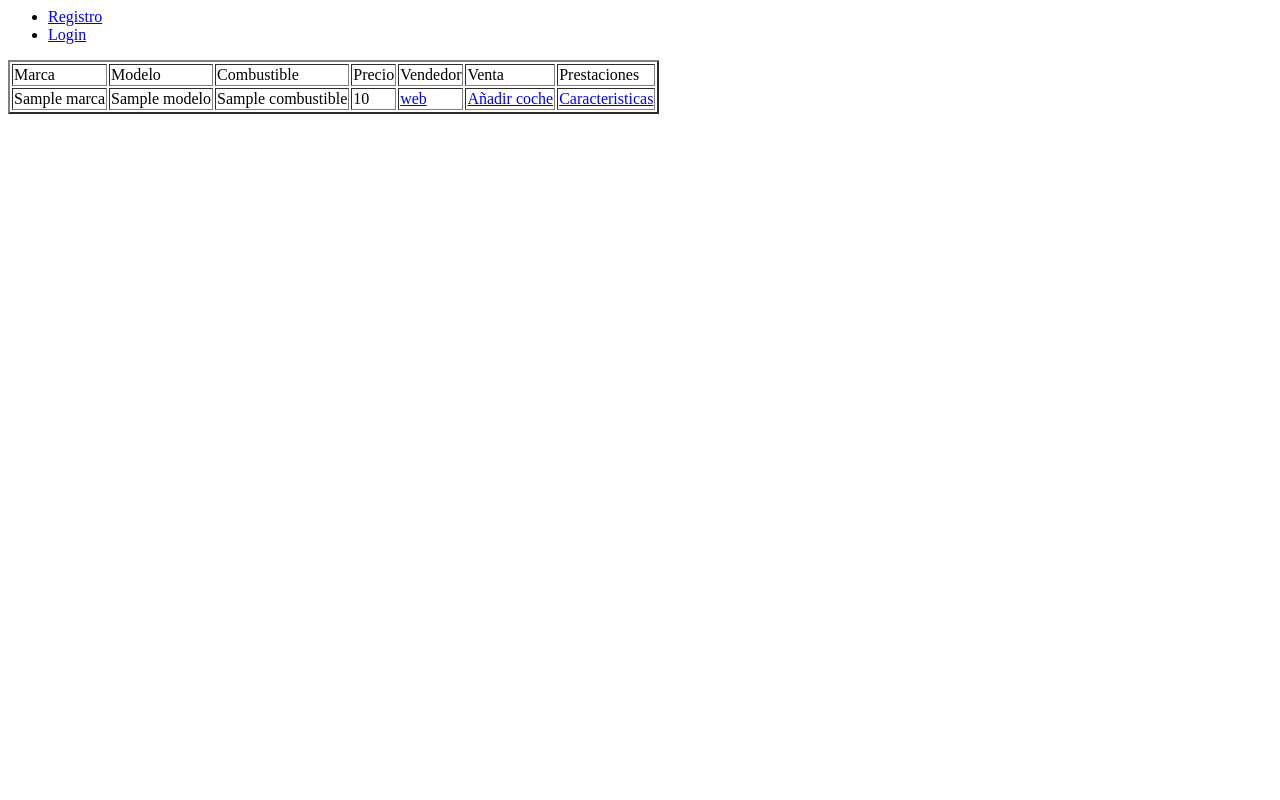
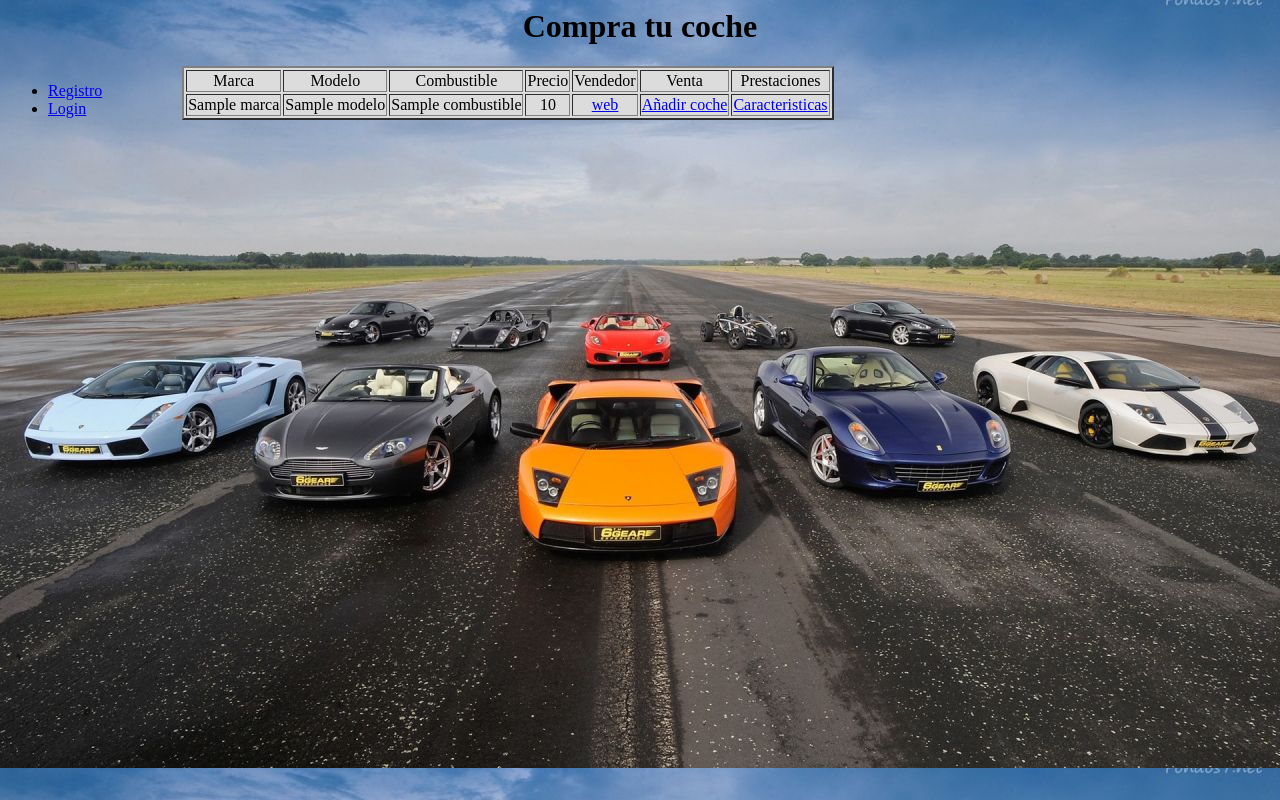
Before and after one commit to Ibisate1985/tiendaonline, a Django app: template tienda/tiendaapp/templates/tiendaapp/index.html in a window 1280 px wide. Run offline with Django 3.2, Linux system fonts and the light colour scheme; the template is opened without the code that fills it: most values are stand-ins (such as "Sample title", 1, 10 or a date in 2020).

Commit message:
confotos

```diff
--- /dev/null
+++ b/tienda/tiendaapp/static/css/tiendaapp.css
@@ -0,0 +1,17 @@
+body {
+
+	background-image: url(coche.jpg);
+}
+partearriba{overflow:hidden;}
+h1{text-align:center;}
+.partearriba1{}
+.partearriba2{}
+
+
+table{background-color: #DCDCDC;
+		text-align:center;
+      margin:auto;
+		float:left;}
+
+nav{float:left;
+margin-right:5em;}
--- a/tienda/tiendaapp/templates/tiendaapp/index.html
+++ b/tienda/tiendaapp/templates/tiendaapp/index.html
@@ -1,25 +1,44 @@
+{% load staticfiles %}
 <html>
 	<head>
 		<title>tienda online</title>
+<link rel="stylesheet" type="text/css" href="{% static "css/tiendaapp.css" %}">
 	</head>
 	<body>
+
+
+
+		<h1>Compra tu coche</h1>
+
 {% if user.is_authenticated %}
 			<p>Soy {{ user.get_username }}</p>
-			<a href="{% url 'anadircoche' %}">Añadir Coche</a>
+
 		{% endif %}
+
+	  <div id="cbztotal" class="partearriba">
 		<nav>
+
 			<ul>
 				{% if user.is_authenticated %}
+					<li><a href="{% url 'anadircoche' %}">Añadir Coche</a></li>
 					<li><a href="{% url 'logout' %}">Logout</a></li>
 				{% else %}
-					<li><a href="{% url 'registro' %}">Registro</a></li>
-					<li><a href="{% url 'login' %}">Login</a></li>
+					<div id="cbz1" class="partearriba1">
+						<li><a href="{% url 'registro' %}">Registro</a></li>
+					</div>
+					<div id="cbz2" class="partearriba2">
+						<li><a href="{% url 'login' %}">Login</a></li>
+					</div>
 				{% endif %}
 			</ul>
 		</nav>
 
 
+
+
+
 		{% if listacoches %}
+    <div id="tabla1" class="tablaprincipal">
 			<table border="2">
 				<tr>
 					<td>Marca</td>
@@ -44,6 +63,8 @@
 					</tr>
 				{% endfor %}
 			</table>
+	</div>
+    </div>
 		{% else %}
 			<p>No hay coches</p>
 		{% endif %}
```
Also changed, not shown: tienda/tiendaapp/static/css/caracteristicas.css (added, +20 -0 lines), tienda/tiendaapp/templates/tiendaapp/caracteristicas.html (+14 -5 lines), tienda/db.sqlite3, tienda/tiendaapp/static/coches.jpg (added), tienda/tiendaapp/static/css/coche.jpg (added), tienda/tiendaapp/static/css/estrella.gif (added), tienda/tiendaapp/static/css/fondo.jpg (added), tienda/tiendaapp/static/css/matrix.gif (added), tienda/tiendaapp/static/media/fondo.jpg (added), tienda/tiendaapp/static/media/pive.jpg (added), 4 other files.
